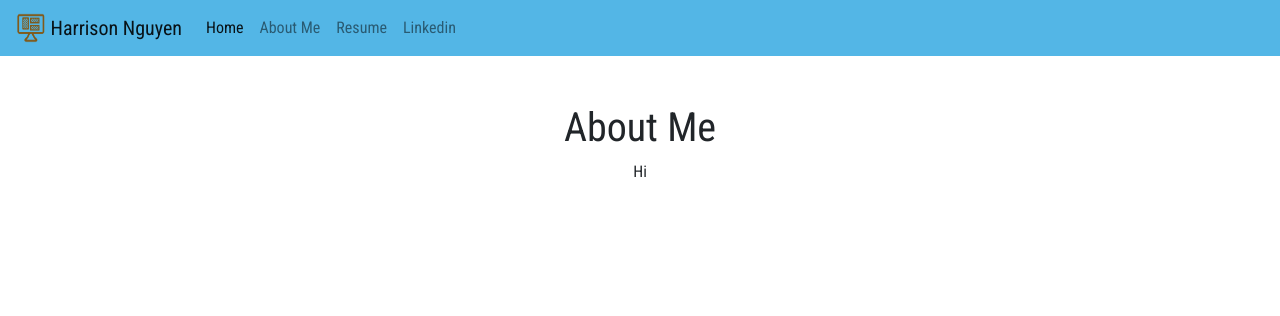
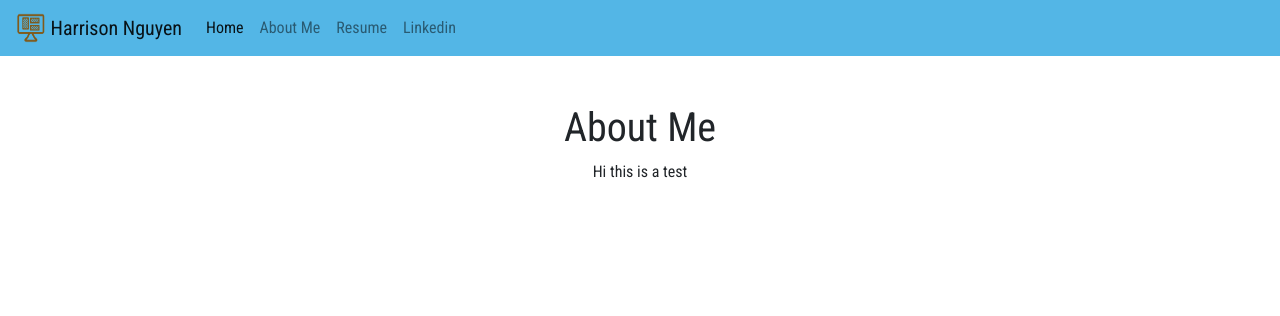
Before and after one commit to hxnguyen3/django3_personal_portfolio, a Django app: page /about in a window 1280 px wide. Shown: the top 316 px of the page. Run offline with Django 3.2, Linux system fonts and the light colour scheme; some libraries are stand-ins or nearby versions.

Commit message:
Update about me

```diff
--- a/projects/templates/projects/about_me.html
+++ b/projects/templates/projects/about_me.html
@@ -5,6 +5,6 @@
 <h1 class="text-center mt-5">About Me</h1>
 
 
-<p class="text-center">Hi</p>
+<p class="text-center">Hi this is a test</p>
 
 {% endblock %}
```
